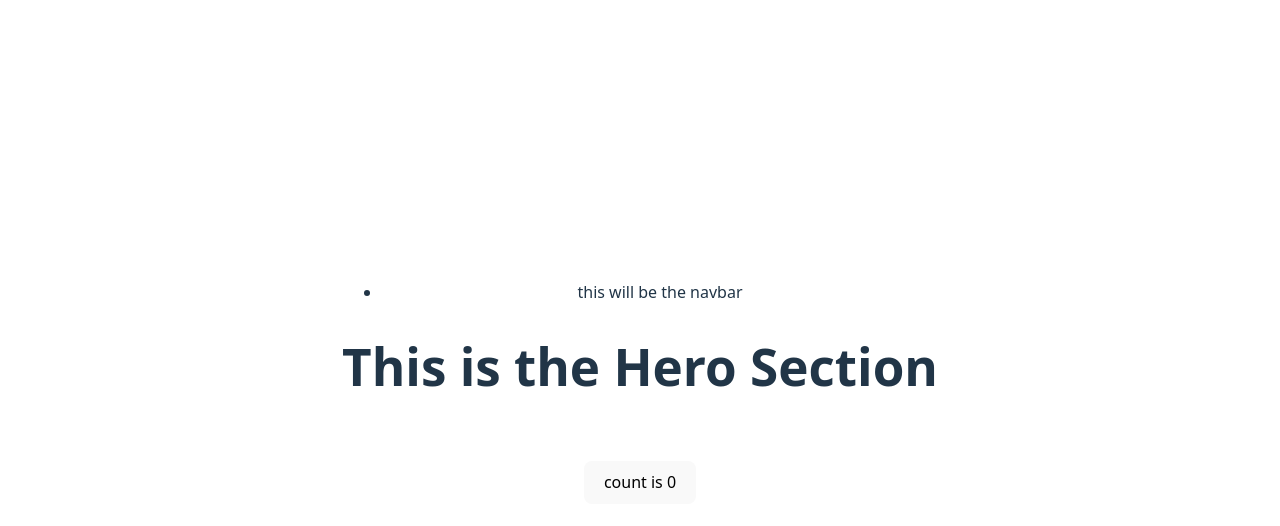
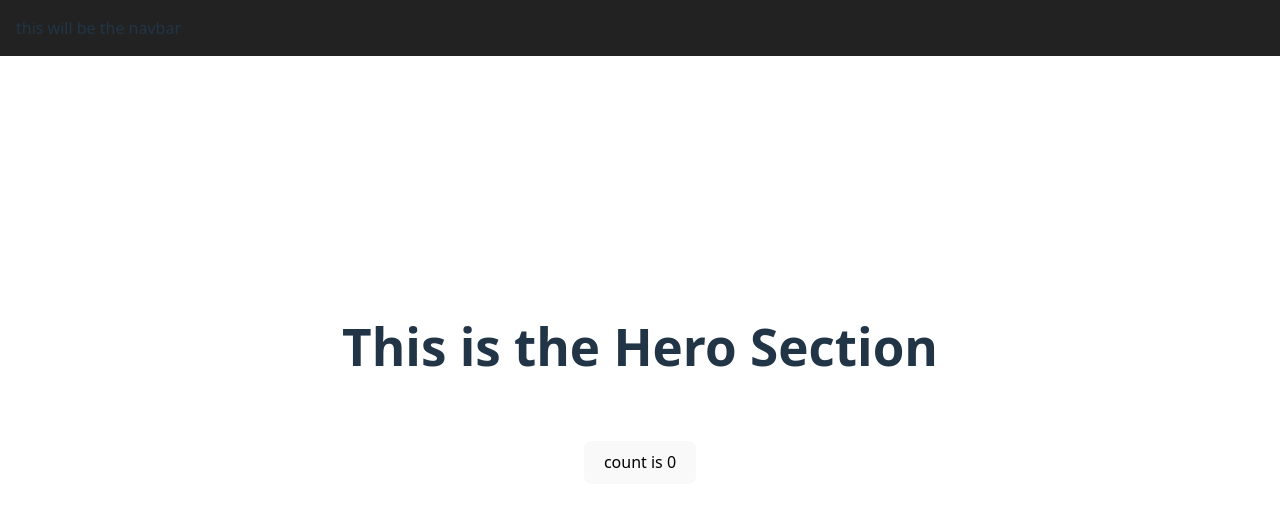
Before and after one commit to Fr4cas/fracas-app, a React (Vite) app: page / in a window 1280 px wide. Shown: the top 526 px of the page. Built offline with nearby package versions, Linux system fonts and the light colour scheme.

Commit message:
style: fix navbar position to top

```diff
--- a/src/components/Navbar.jsx
+++ b/src/components/Navbar.jsx
@@ -1,10 +1,13 @@
+import React from 'react'
+import '../styles/Navbar.css'
+
 function Navbar(){
     return(
-        <>
+        <nav className="navbar">
             <ul>
                 <li>this will be the navbar</li>
             </ul>
-        </>
+        </nav>
     )
 }
 
--- /dev/null
+++ b/src/styles/Navbar.css
@@ -0,0 +1,20 @@
+.navbar {
+  position: fixed;
+  top: 0;
+  left: 0;
+  width: 100%;
+  background-color: #222;
+  padding: 1rem;
+  z-index: 1000;
+}
+
+.navbar ul {
+  margin: 0;
+  padding: 0;
+  display: flex;
+  list-style: none;
+}
+
+.navbar li {
+  margin-right: 1rem;
+}
```
